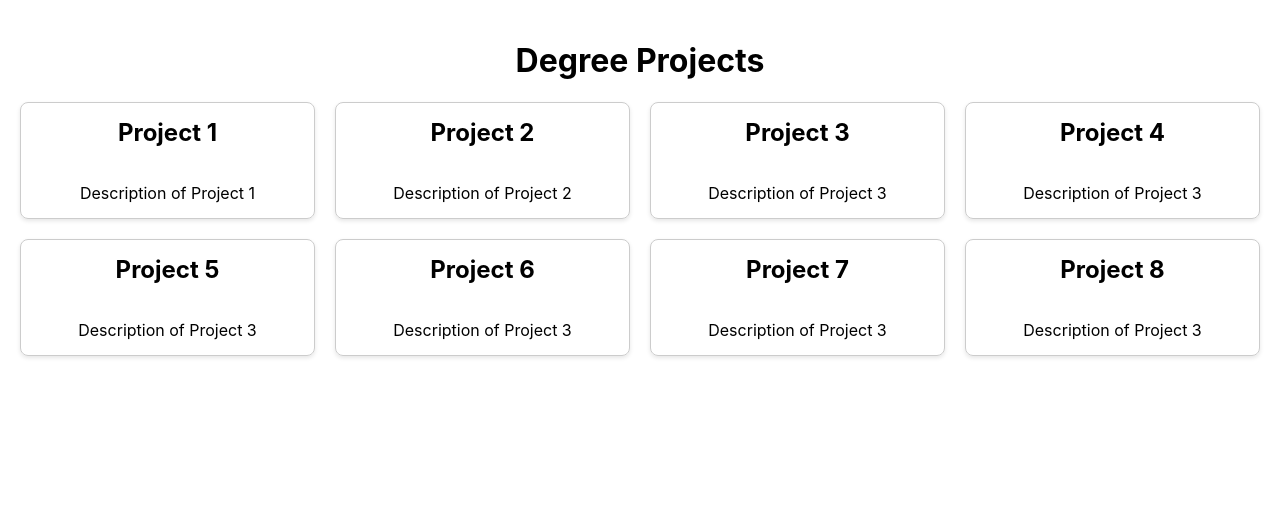
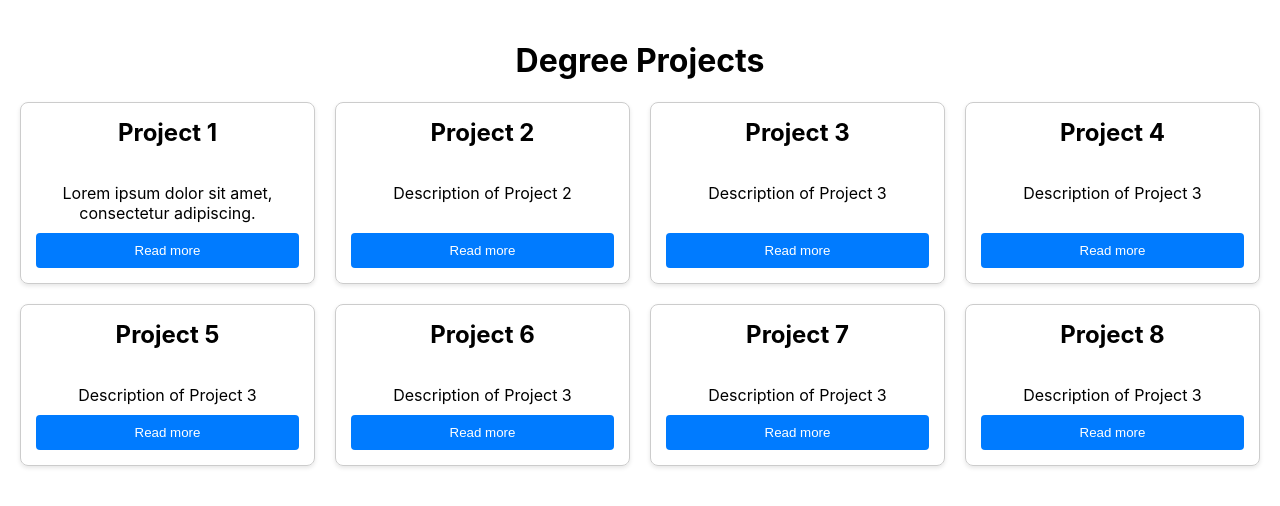
Before and after one commit to KirilChingarov/AcademiX-FrontEnd, a React (Create React App) app: page /projects in a window 1280 px wide. Shown: the top 506 px of the page. Built offline with nearby package versions, Linux system fonts and the light colour scheme.

Commit message:
Added Read more button on projects cards

```diff
--- a/src/pages/DisplayDegreeProjects/DegreeProjectsPage.js
+++ b/src/pages/DisplayDegreeProjects/DegreeProjectsPage.js
@@ -1,15 +1,17 @@
 import { useState, useEffect } from 'react'
-import './DegreeProjectsPage.css' // Import the CSS file
+import { useNavigate } from 'react-router-dom'
+import './DegreeProjectsPage.css'
 
 const DegreeProjectsPage = () => {
   const [projects, setProjects] = useState([])
+  const navigate = useNavigate()
 
   const fetchData = async () => {
     const mockData = [
       {
         id: 1,
         title: 'Project 1',
-        description: 'Description of Project 1',
+        description: 'Lorem ipsum dolor sit amet, consectetur adipiscing.',
       },
       { id: 2, title: 'Project 2', description: 'Description of Project 2' },
       { id: 3, title: 'Project 3', description: 'Description of Project 3' },
@@ -29,6 +31,10 @@ const DegreeProjectsPage = () => {
     })
   }, [])
 
+  const handleReadMore = (projectId) => {
+    navigate(`/project/${projectId}`)
+  }
+
   return (
     <div className='degreeProjectsDisplay'>
       <h1>Degree Projects</h1>
@@ -37,6 +43,12 @@ const DegreeProjectsPage = () => {
           <div key={project.id} className='projectCard'>
             <h2>{project.title}</h2>
             <p>{project.description}</p>
+            <button
+              onClick={() => handleReadMore(project.id)}
+              className='readMoreButton'
+            >
+              Read more
+            </button>
           </div>
         ))}
       </div>
```
